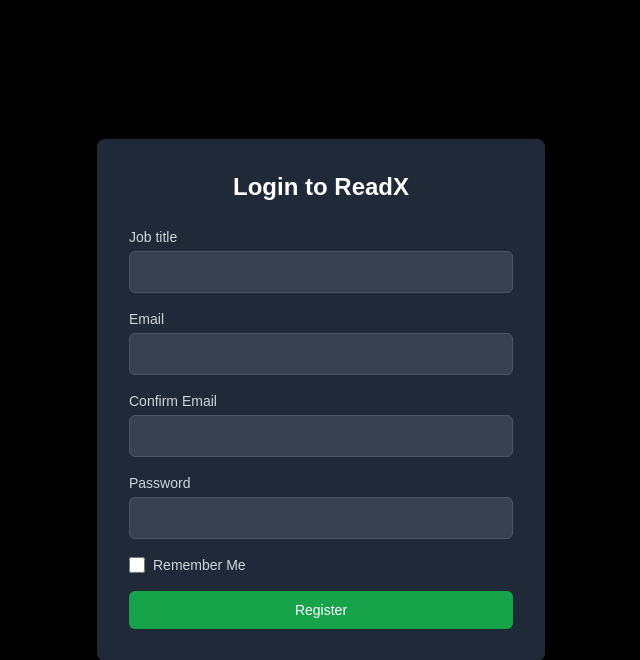
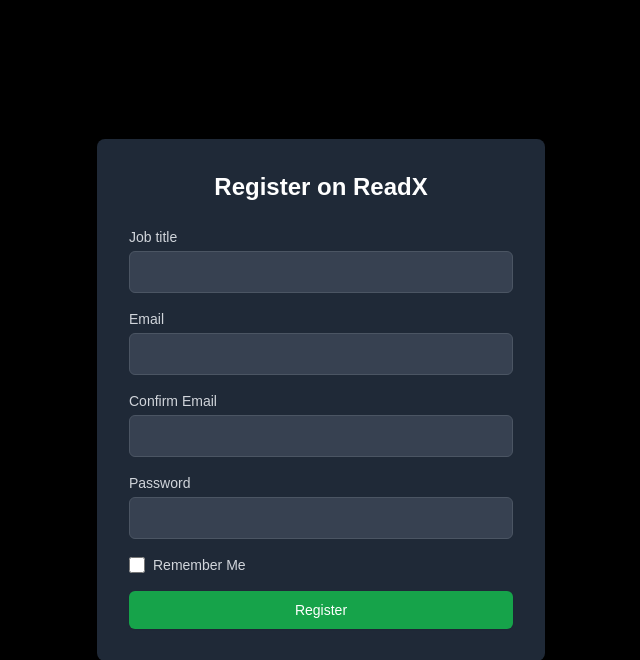
Before and after one commit to MalcolmorianVII/ReadX, a Flask app: page /register in a window 1280 px wide. Shown: the top 660 px of the page, without its empty margins (319-959 px from the left). Run offline with Flask 3, Linux system fonts and the light colour scheme; parts of the project's set-up code (start-up, migrations or seed data) failed here and were passed over; some libraries are stand-ins or nearby versions.

Commit message:
replaced login with register on the register page

```diff
--- a/seqsure/app/templates/register.html
+++ b/seqsure/app/templates/register.html
@@ -18,7 +18,7 @@
 <body class="bg-black text-white flex items-center justify-center min-h-screen">
     {% block body %}
     <div class="bg-gray-800 p-8 rounded-lg shadow-lg w-full max-w-md">
-        <h2 class="text-2xl font-bold text-center mb-6">Login to ReadX</h2>
+        <h2 class="text-2xl font-bold text-center mb-6">Register on ReadX</h2>
 
         <!-- Flash Messages -->
         {% for message, category in get_flashed_messages(with_categories=True) %}
```
